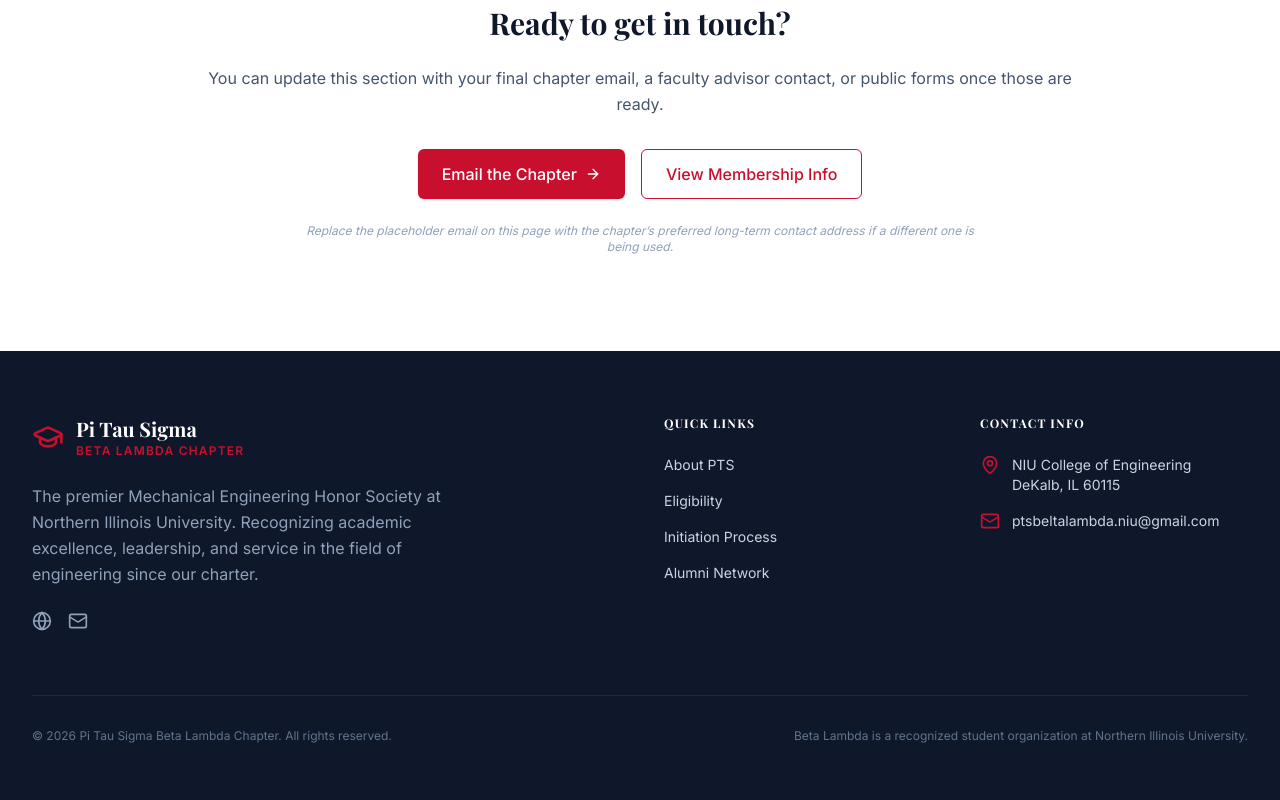
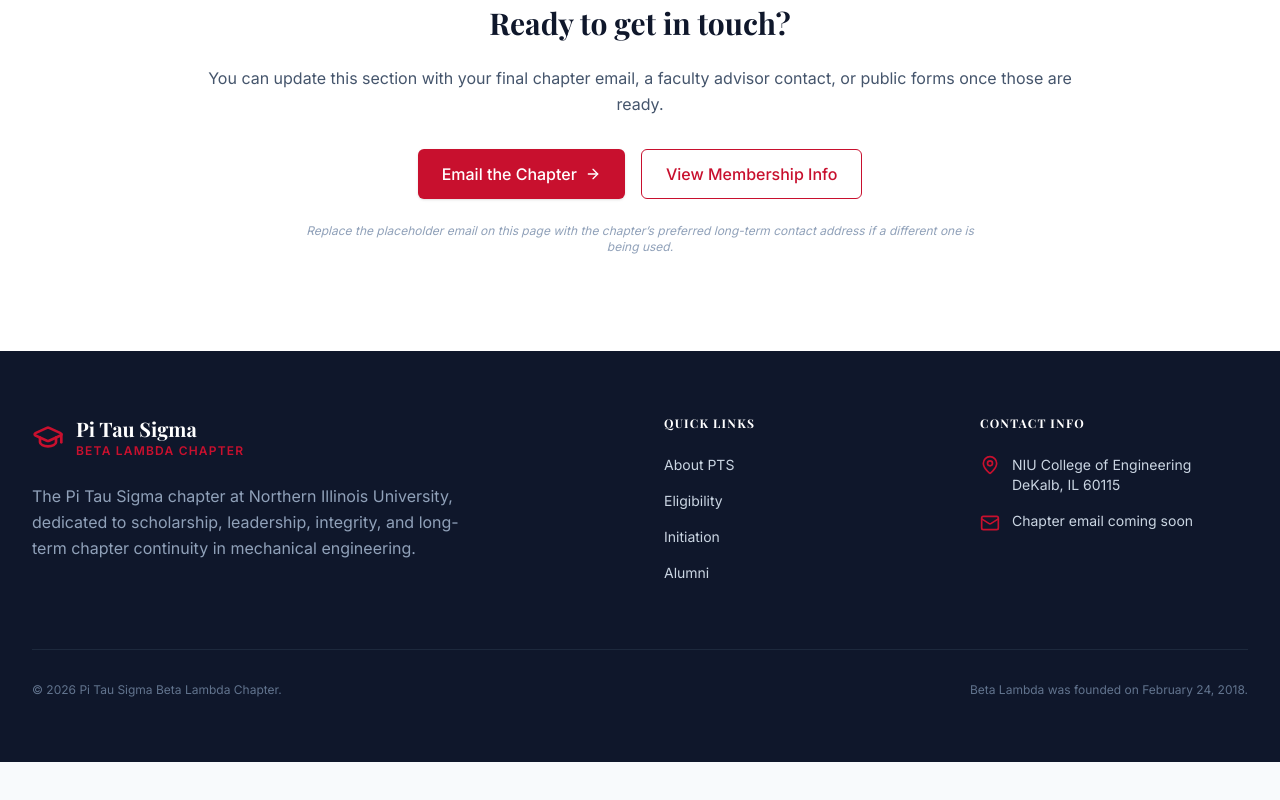
Before and after one commit to RyanWelchdev/pi-tau-sigma-beta-lambda, a React (Vite) app: page /contact in a window 1280 px wide. Shown: the part 1563-2363 px from the top of the page. After the commit the page ends 2325 px from the top, so only its background shows below. Built offline with nearby package versions, Linux system fonts and the light colour scheme; a web font is replaced by a local one.

Commit message:
Update homepage and footer content

```diff
--- a/src/components/Footer.tsx
+++ b/src/components/Footer.tsx
@@ -1,4 +1,4 @@
-import { GraduationCap, Mail, MapPin, Globe } from 'lucide-react';
+import { GraduationCap, Mail, MapPin } from 'lucide-react';
 import { Link } from 'react-router-dom';
 
 export default function Footer() {
@@ -13,51 +13,69 @@
               <GraduationCap className="h-8 w-8 text-niu-red" />
               <div>
                 <h3 className="text-xl font-serif font-bold text-white">Pi Tau Sigma</h3>
-                <p className="text-xs font-sans font-semibold text-niu-red uppercase tracking-widest">Beta Lambda Chapter</p>
+                <p className="text-xs font-sans font-semibold text-niu-red uppercase tracking-widest">
+                  Beta Lambda Chapter
+                </p>
               </div>
             </div>
             <p className="max-w-md text-slate-400 leading-relaxed mb-6">
-              The premier Mechanical Engineering Honor Society at Northern Illinois University.
-              Recognizing academic excellence, leadership, and service in the field of engineering since our charter.
+              The Pi Tau Sigma chapter at Northern Illinois University, dedicated to scholarship,
+              leadership, integrity, and long-term chapter continuity in mechanical engineering.
             </p>
-            <div className="flex space-x-4">
-              <a href="#" className="text-slate-400 hover:text-white transition-colors">
-                <Globe className="h-5 w-5" />
-              </a>
-              <a href="mailto:ptsbeltalambda.niu@gmail.com" className="text-slate-400 hover:text-white transition-colors">
-                <Mail className="h-5 w-5" />
-              </a>
-            </div>
           </div>
 
           <div>
-            <h4 className="text-white font-bold mb-6 uppercase text-xs tracking-widest">Quick Links</h4>
+            <h4 className="text-white font-bold mb-6 uppercase text-xs tracking-widest">
+              Quick Links
+            </h4>
             <ul className="space-y-4 text-sm">
-              <li><Link to="/about" className="hover:text-niu-red transition-colors">About PTS</Link></li>
-              <li><Link to="/membership" className="hover:text-niu-red transition-colors">Eligibility</Link></li>
-              <li><Link to="/initiation" className="hover:text-niu-red transition-colors">Initiation Process</Link></li>
-              <li><Link to="/alumni" className="hover:text-niu-red transition-colors">Alumni Network</Link></li>
+              <li>
+                <Link to="/about" className="hover:text-niu-red transition-colors">
+                  About PTS
+                </Link>
+              </li>
+              <li>
+                <Link to="/membership" className="hover:text-niu-red transition-colors">
+                  Eligibility
+                </Link>
+              </li>
+              <li>
+                <Link to="/initiation" className="hover:text-niu-red transition-colors">
+                  Initiation
+                </Link>
+              </li>
+              <li>
+                <Link to="/alumni" className="hover:text-niu-red transition-colors">
+                  Alumni
+                </Link>
+              </li>
             </ul>
           </div>
 
           <div>
-            <h4 className="text-white font-bold mb-6 uppercase text-xs tracking-widest">Contact Info</h4>
+            <h4 className="text-white font-bold mb-6 uppercase text-xs tracking-widest">
+              Contact Info
+            </h4>
             <ul className="space-y-4 text-sm">
               <li className="flex items-start gap-3">
                 <MapPin className="h-5 w-5 text-niu-red shrink-0" />
-                <span>NIU College of Engineering<br />DeKalb, IL 60115</span>
+                <span>
+                  NIU College of Engineering
+                  <br />
+                  DeKalb, IL 60115
+                </span>
               </li>
-              <li className="flex items-center gap-3">
-                <Mail className="h-5 w-5 text-niu-red shrink-0" />
-                <a href="mailto:ptsbeltalambda.niu@gmail.com" className="hover:text-white">ptsbeltalambda.niu@gmail.com</a>
+              <li className="flex items-start gap-3">
+                <Mail className="h-5 w-5 text-niu-red shrink-0 mt-0.5" />
+                <span>Chapter email coming soon</span>
               </li>
             </ul>
           </div>
         </div>
 
         <div className="mt-16 pt-8 border-t border-slate-800 flex flex-col md:flex-row justify-between items-center gap-4 text-xs text-slate-500">
-          <p>© {currentYear} Pi Tau Sigma Beta Lambda Chapter. All rights reserved.</p>
-          <p>Beta Lambda is a recognized student organization at Northern Illinois University.</p>
+          <p>© {currentYear} Pi Tau Sigma Beta Lambda Chapter.</p>
+          <p>Beta Lambda was founded on February 24, 2018.</p>
         </div>
       </div>
     </footer>
```
